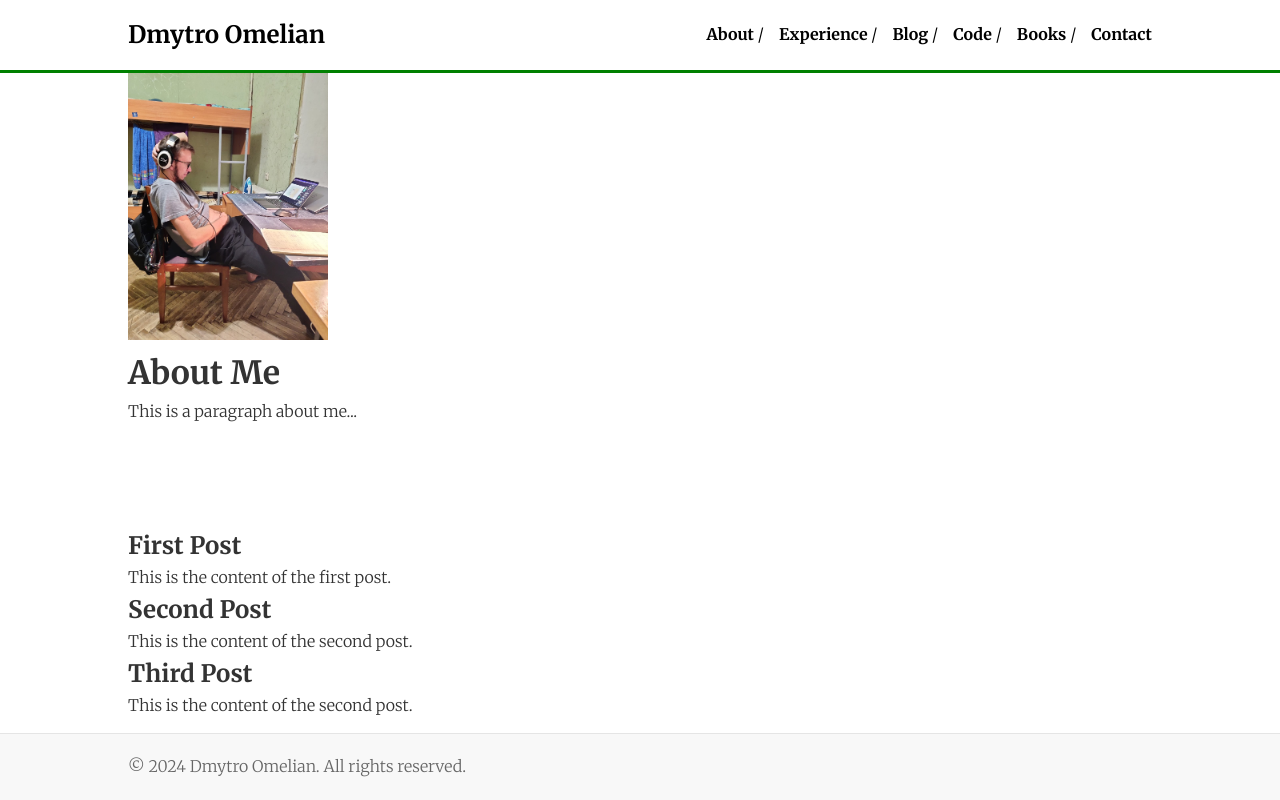
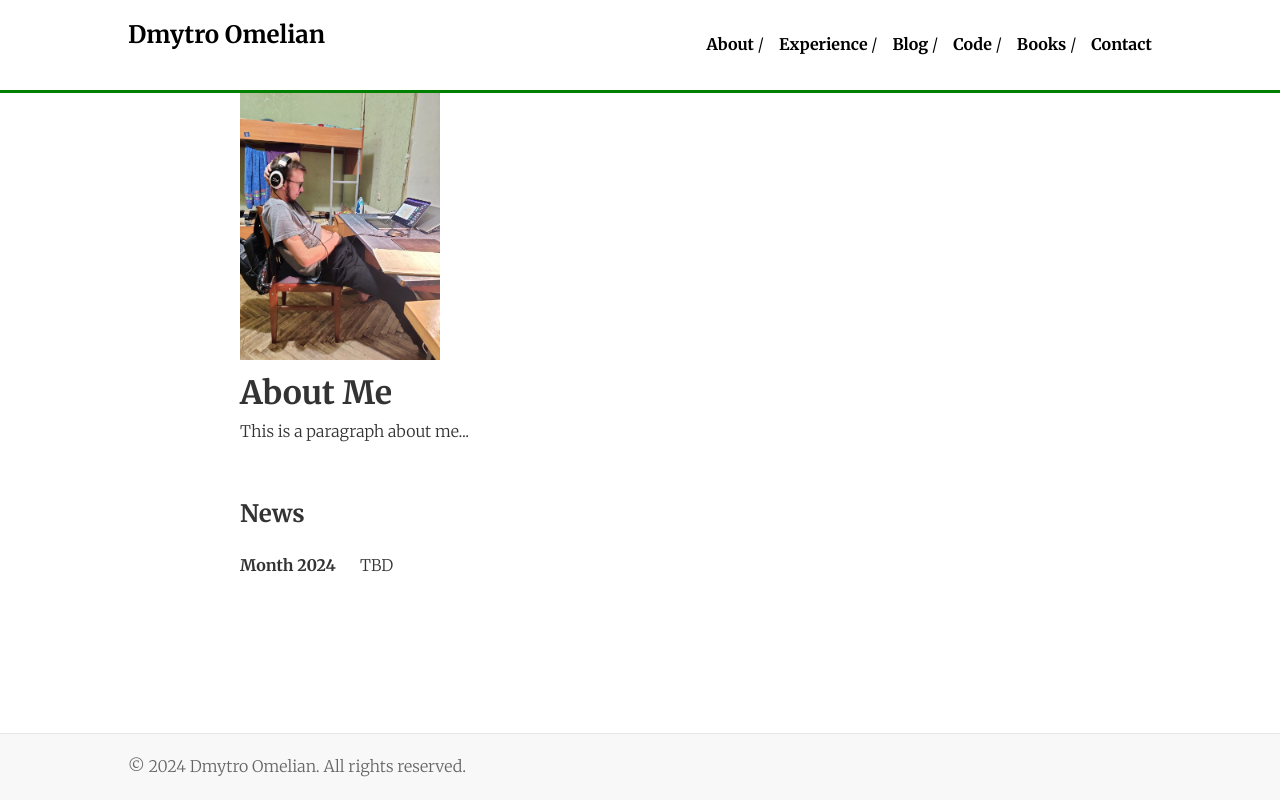
Before and after one commit to Dichik/dichik.github.io, a React (Create React App) app: page / in a window 1280 px wide. Built offline with nearby package versions, Linux system fonts and the light colour scheme.

Commit message:
some updates

```diff
--- a/src/App.js
+++ b/src/App.js
@@ -7,6 +7,7 @@ import Projects from './components/projects/Projects';
 import Header from './components/header/Header';
 import Footer from './components/footer/Footer';
 import './App.css';
+import Posts from './components/posts/Posts';
 
 
 function App() {
@@ -19,6 +20,7 @@ function App() {
           <Route path="/experience" element={<Experience />} />
           <Route path="/books" element={<Books />} />
           <Route path="/projects" element={<Projects />} />
+          <Route path="/blog" element={<Posts />} />
         </Routes>
         <Footer />
       </div>
--- a/src/components/about/About.css
+++ b/src/components/about/About.css
@@ -1,6 +1,7 @@
 .about-me-container {
   flex: 1;
-  width: 80%;
+  width: 100%;
+  max-width: 800px;
   margin: 0 auto;
 }
 
--- a/src/components/about/About.js
+++ b/src/components/about/About.js
@@ -1,6 +1,7 @@
 import React from 'react';
 import Posts from '../posts/Posts';
 import './About.css';
+import News from '../news/News';
 
 function About() {
     return (
@@ -9,7 +10,7 @@ function About() {
             <h1>About Me</h1>
             <p>This is a paragraph about me...</p>
 
-            <Posts />
+            <News />
         </div>
     );
 }
--- /dev/null
+++ b/src/components/news/News.css
@@ -0,0 +1,41 @@
+.news-container {
+  width: 100%;
+  max-width: 800px;
+  margin: 0 auto;
+  /* padding: 20px; */
+
+  margin-top: 50px;
+}
+
+h2 {
+  font-size: 24px;
+  margin-bottom: 20px;
+}
+
+.news-item {
+  display: flex;
+  flex-direction: row;
+  justify-content: flex-start;
+  align-items: flex-start;
+  margin-bottom: 10px;
+}
+
+.news-date {
+  min-width: 100px;
+  font-weight: bold;
+  margin-right: 20px;
+}
+
+.news-description {
+  flex: 1;
+  text-align: left;
+}
+
+.news-description a {
+  color: #0066cc;
+  text-decoration: none;
+}
+
+.news-description a:hover {
+  text-decoration: underline;
+}
--- /dev/null
+++ b/src/components/news/News.js
@@ -0,0 +1,22 @@
+import React from 'react';
+import './News.css';
+
+const newsItems = [
+    { date: "Month 2024", description: "TBD" },
+];
+
+const News = () => {
+    return (
+        <div className="news-container">
+            <h2>News</h2>
+            {newsItems.map((item, index) => (
+                <div className="news-item" key={index}>
+                    <div className="news-date">{item.date}</div>
+                    <div className="news-description">{item.description}</div>
+                </div>
+            ))}
+        </div>
+    );
+};
+
+export default News;
--- a/src/components/posts/Posts.css
+++ b/src/components/posts/Posts.css
@@ -1,3 +1,9 @@
 .posts-container {
-  margin-top: 10%;
+  flex: 1;
+  width: 80%;
+  margin: 0 auto;
 }
+
+.post {
+  margin-bottom: 20px;
+}
--- a/src/components/posts/Posts.js
+++ b/src/components/posts/Posts.js
@@ -6,19 +6,16 @@ const posts = [
         id: 1,
         title: "First Post",
         content: "This is the content of the first post.",
-        // imageUrl: "path_to_image_1.jpg"
     },
     {
         id: 2,
         title: "Second Post",
         content: "This is the content of the second post.",
-        // imageUrl: "path_to_image_2.jpg"
     },
     {
         id: 3,
         title: "Third Post",
         content: "This is the content of the second post.",
-        // imageUrl: "path_to_image_2.jpg"
     },
 ];
 
@@ -27,7 +24,6 @@ function Posts() {
         <div className='posts-container'>
             {posts.map(post => (
                 <div key={post.id} className="post">
-                    {/* {post.imageUrl && <img src={post.imageUrl} alt={post.title} />} */}
                     <h2>{post.title}</h2>
                     <p>{post.content}</p>
                 </div>
```
Also changed, not shown: src/components/contact/Contact.css (added), src/components/contact/Contact.js (added).
